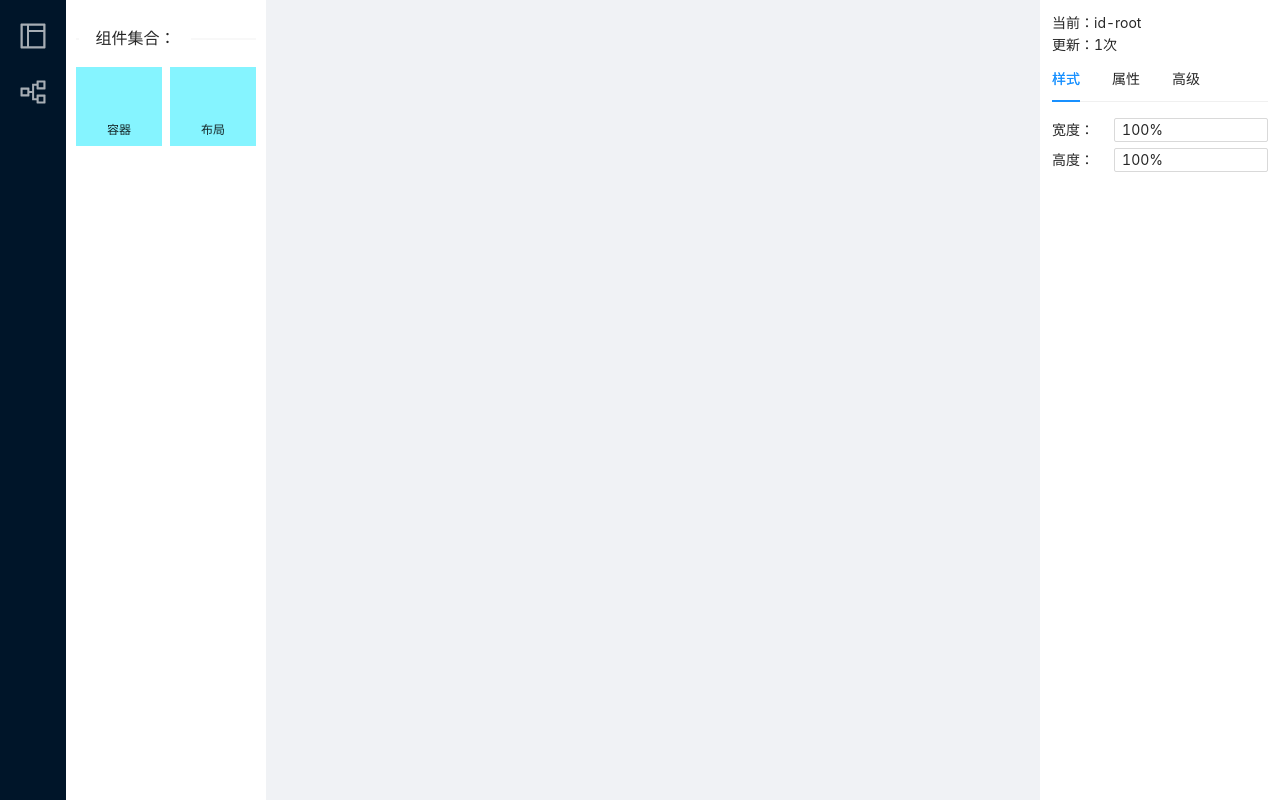
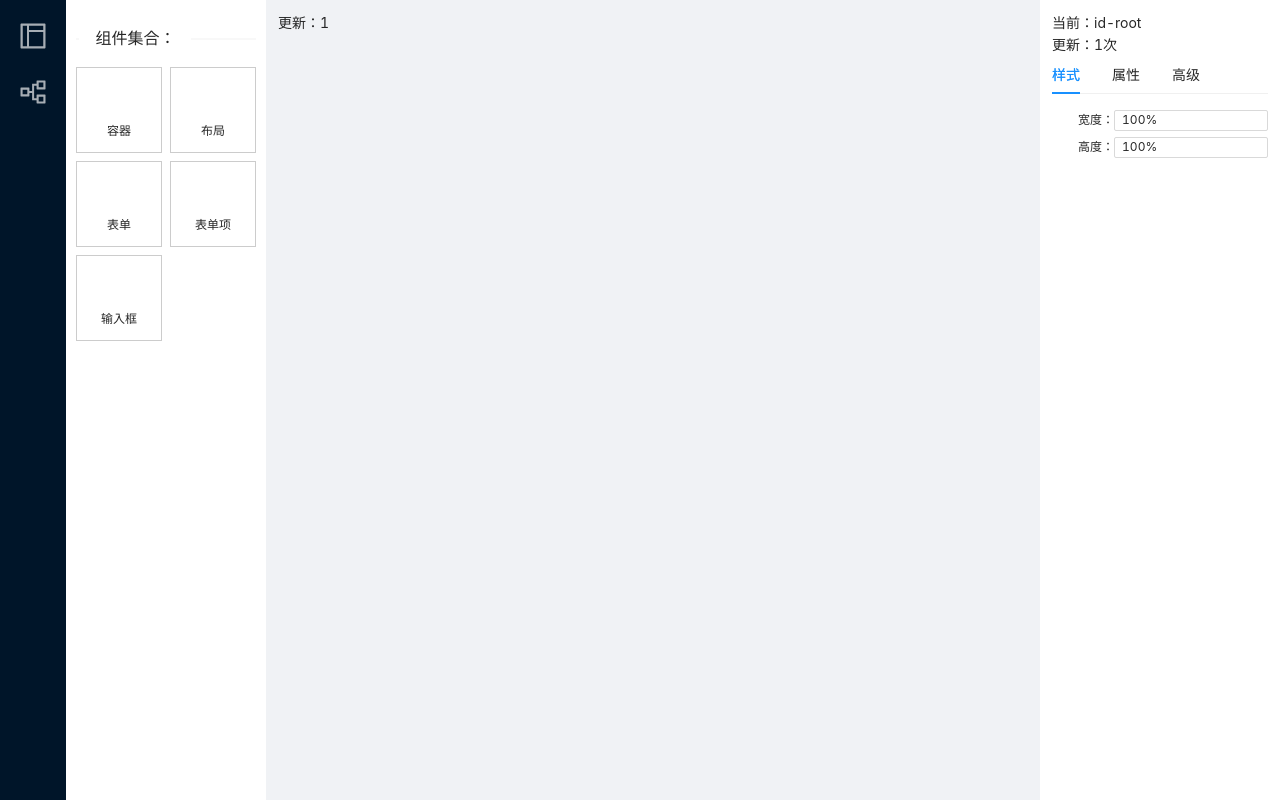
Before and after one commit to yangzai316/easy-coder, a React (Create React App) app: page /set-page-content in a window 1280 px wide. Built offline with nearby package versions, Linux system fonts and the light colour scheme.

Commit message:
完成容器组件&布局组件的迭代

```diff
--- a/src/App.js
+++ b/src/App.js
@@ -1,7 +1,7 @@
 import { Routes, Route } from "react-router-dom";
 import SetPageContent from "./pages/set-page-content";
 import SetRoute from "./pages/set-route";
-import LeftSider from "./components/left-sider";
+import LeftSider from "./components/LeftSider";
 import { Layout } from "antd";
 import "./App.css";
 
--- a/src/components/Container.js
+++ b/src/components/Container.js
@@ -1,4 +1,4 @@
-const Container = ({ children, style, ...props }) => {
+  const Container = ({ children, style, ...props }) => {
   return (
     <div className="container" style={style} {...props}>
       {children}
--- a/src/components/EasyIcon.js
+++ b/src/components/EasyIcon.js
@@ -1,14 +1,15 @@
 import { createFromIconfontCN } from "@ant-design/icons";
 
 const IconFont = createFromIconfontCN({
-  scriptUrl: "//at.alicdn.com/t/font_3342774_vi9hjq2kmwf.js",
+  scriptUrl: "//at.alicdn.com/t/font_3342774_v3yl26zhrun.js",
 });
 
-export default ({ children, fontSize }) => (
+export default ({ children, fontSize, color }) => (
   <IconFont
     type={children}
     style={{
-      fontSize: `${fontSize}px`,
+      fontSize: `${fontSize || 30}px`,
+      color: `${color || "#666"}`,
     }}
   />
 );
--- a/src/data/components.js
+++ b/src/data/components.js
@@ -1,16 +1,46 @@
 import Container from "../components/Container";
-import { Layout } from "antd";
+import * as antd from "antd";
 
-export const componentList = [
+export const all = { ...antd, Container, FormItem: antd.Form.Item };
+
+export const elementList = [
   {
     name: "Container",
     label: "容器",
-    children: [],
+    icon: "icon-icon-test1",
   },
   {
     name: "Layout",
     label: "布局",
-    children: [],
+    icon: "icon-icon-test",
+  },
+  {
+    name: "Form",
+    label: "表单",
+    icon: "icon-icon-test2",
+  },
+  {
+    name: "FormItem",
+    label: "表单项",
+    icon: "icon-icon-test2",
+  },
+  {
+    name: "Input",
+    label: "输入框",
+    icon: "icon-icon-test2",
+  },
+];
+
+export const COMPONENT_MAP = {
+  Container: {
+    name: "Container",
+    label: "容器",
+    type: "contained",
+  },
+  Layout: {
+    name: "Layout",
+    label: "布局",
+    type: "contained",
     style: {
       width: "auto",
       height: "200px",
@@ -18,4 +48,30 @@ export const componentList = [
       margin: "10px",
     },
   },
-];
+  Form: {
+    name: "Form",
+    label: "表单",
+    type: "contained",
+    style: {
+      width: "auto",
+      height: "400px",
+      backgroundColor: "#fff",
+      margin: "10px",
+    },
+  },
+  FormItem: {
+    name: "FormItem",
+    label: "表单项",
+    type: "contained",
+    style: {
+      width: "auto",
+      height: "40px",
+      backgroundColor: "#ccc",
+      margin: "10px",
+    },
+  },
+  Input: {
+    name: "Input",
+    label: "输入框",
+  },
+};
--- a/src/data/origin-tree.js
+++ b/src/data/origin-tree.js
@@ -1,5 +1,4 @@
 import Container from "../components/Container";
-import { Layout } from "antd";
 
 const ORIGIN_TREE = {
   "id-root": {
--- a/src/pages/set-page-content/helper/index.js
+++ b/src/helper/index.js
@@ -1,6 +1,5 @@
-import ORIGIN_TREE from "./../../../data/origin-tree";
-import { componentList } from "./../../../data/components";
-import * as ntd from "antd";
+import ORIGIN_TREE from "../data/origin-tree";
+import { COMPONENT_MAP, all } from "../data/components";
 /**
  * 获取新创建组件的信息：uid / componentName
  */
@@ -18,15 +17,19 @@ const getNewElementInfo = (str) => {
  */
 export const mixComponentToTree = (newEleInfo, toEleId) => {
   const { uid, componentName } = getNewElementInfo(newEleInfo);
-  const config = componentList.find((item) => item.name === componentName);
-  const newConfig = JSON.parse(JSON.stringify(config));
+  const config = COMPONENT_MAP[componentName];
+
   const newEle = {
     id: uid,
-    ...newConfig,
-    component: ntd[newConfig.name],
+    name: config.name,
+    style: Object.assign({}, config.style),
+    children: config.type === "contained" ? [] : null,
+    component: all[config.name],
   };
+
   ORIGIN_TREE[toEleId].children.push(newEle);
   ORIGIN_TREE[uid] = newEle;
+  console.log(ORIGIN_TREE);
 };
 
 /**
--- a/src/pages/set-page-content/components/space-config.js
+++ b/src/pages/set-page-content/components/space-config.js
@@ -2,7 +2,7 @@ import { Tabs, Input } from "antd";
 import ORIGIN_TREE from "./../../../data/origin-tree";
 import ATTR_MAP from "./../../../data/attr-map";
 import "./../../../style/space-config.scss";
-import { editConfigForStyle } from "./../helper/index";
+import { editConfigForStyle } from "./../../../helper";
 
 const { TabPane } = Tabs;
 
@@ -17,7 +17,7 @@ const SpaceConfig = ({ currentUid, pageUpdate, setPageUpdate }) => {
     <div className="space-config">
       <div className="title-current">当前：{currentUid}</div>
       <div>更新：{pageUpdate}次</div>
-      <Tabs defaultActiveKey="1">
+      <Tabs defaultActiveKey="1" size="small">
         <TabPane tab="样式" key="1">
           {Object.entries(ORIGIN_TREE[currentUid].style).map(
             ([key, value], index) => {
--- a/src/pages/set-page-content/components/space-element.js
+++ b/src/pages/set-page-content/components/space-element.js
@@ -1,9 +1,9 @@
 import { useEffect } from "react";
 import { Row, Col, Divider } from "antd";
-import { v4 as uuidv4 } from 'uuid';
+import { v4 as uuidv4 } from "uuid";
 import EasyIcon from "../../../components/EasyIcon";
-import { componentList } from "../../../data/components";
-import './../../../style/space-element.scss'
+import { elementList } from "../../../data/components";
+import "./../../../style/space-element.scss";
 // 左侧组件展示栏
 const AreaComponent = () => {
   // 添加拖拽事件
@@ -23,7 +23,7 @@ const AreaComponent = () => {
     <div id="space-element" className="space-element">
       <Divider orientation="left">组件集合：</Divider>
       <Row gutter={[8, 8]}>
-        {componentList.map((item, index) => {
+        {elementList.map((item, index) => {
           return (
             <Col span={12} key={item.name}>
               <ComponentItem content={item}></ComponentItem>
@@ -38,8 +38,8 @@ const AreaComponent = () => {
 const ComponentItem = ({ content }) => {
   return (
     <div className="component-item" data-type={content.name} draggable="true">
-      <EasyIcon fontSize="48">icon-buju</EasyIcon>
-      <span>{content.label}</span>
+      <EasyIcon>{content.icon}</EasyIcon>
+      <span>{content.label} </span>
     </div>
   );
 };
--- a/src/pages/set-page-content/components/space-work.js
+++ b/src/pages/set-page-content/components/space-work.js
@@ -1,10 +1,10 @@
 import React, { useEffect, useState } from "react";
 import './../../../style/space-work.scss'
 import ORIGIN_TREE from "../../../data/origin-tree";
-import { mixComponentToTree } from "./../helper";
+import { mixComponentToTree } from "./../../../helper";
 
 // 中间操作栏
-const AreaMaker = ({ setCurrentUid }) => {
+const SpaceWork = ({ setCurrentUid }) => {
   const [update, setUpdate] = useState(1);
 
   // 添加拖拽事件
@@ -33,13 +33,14 @@ const AreaMaker = ({ setCurrentUid }) => {
 
   return (
     <div id="work-space" className="work-space">
+      <div>更新：{update}</div>
       {createElement(ORIGIN_TREE["id-root"], setCurrentUid)}
     </div>
   );
 };
 // 根据 json 创建 react 元素，循环递归
 const createElement = (data, setCurrentUid) => {
-  let children = [];
+  let children = null;
   if (data.children && data.children.length) {
     children = data.children.map((item) => {
       return createElement(item, setCurrentUid);
@@ -56,8 +57,8 @@ const createElement = (data, setCurrentUid) => {
         setCurrentUid(e.target.dataset.id);
       },
     },
-    [...children]
+    children
   );
 };
 
-export default AreaMaker;
+export default SpaceWork;
--- a/src/style/space-config.scss
+++ b/src/style/space-config.scss
@@ -11,8 +11,13 @@
     align-items: center;
     flex-wrap: nowrap;
     margin-bottom: 6px;
+    font-size: 12px;
     & > span {
       flex-basis: 90px;
+      text-align: right;
+    }
+    .ant-input {
+      font-size: 12px;
     }
   }
 }
--- a/src/style/space-element.scss
+++ b/src/style/space-element.scss
@@ -1,13 +1,18 @@
 .space-element {
   padding: 10px;
   .component-item {
+    width:86px;
+    height: 86px;
     display: flex;
     flex-direction: column;
     justify-content: space-around;
     align-items: center;
     font-size: 12px;
-    background-color: #85f4ff;
     padding: 6px 0;
     cursor: move;
+    border: 1px solid #ccc;
+    &:hover {
+      box-shadow: 0px 4px 16px 1px rgba(0, 0, 0, 0.12);
+    }
   }
 }
```
Also changed, not shown: src/components/LeftSider.js (renamed from src/components/left-sider/index.js).
